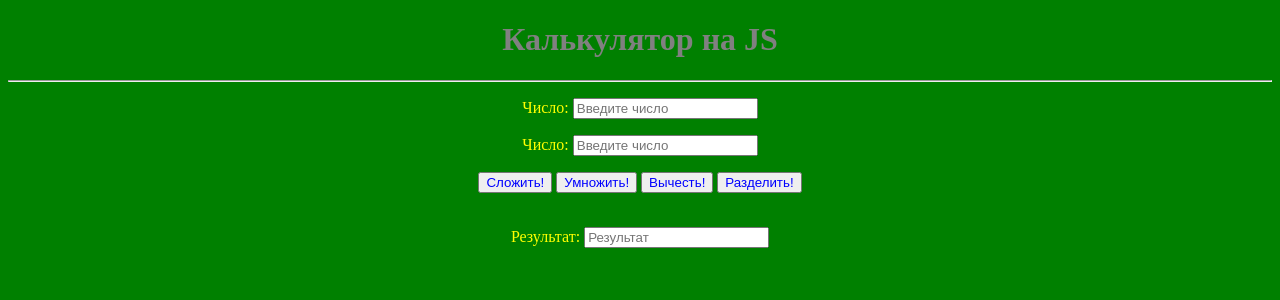
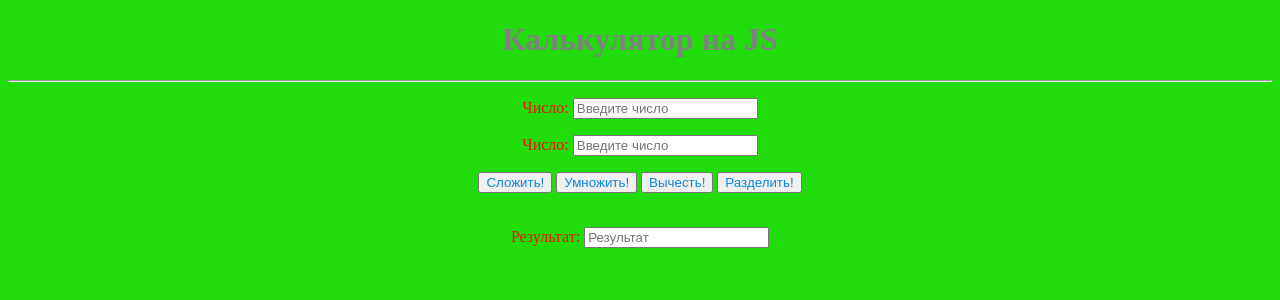
Before and after one commit to Malkiva/Calculator, a PHP site: page /calculator.html in a window 1280 px wide. Shown: the top 300 px of the page. Run offline with PHP 8.4, Linux system fonts and the light colour scheme.

Commit message:
Update st.css

```diff
--- a/st.css
+++ b/st.css
@@ -3,12 +3,16 @@ h1 {
 	color:grey;
 }
 button{
-	color:blue;
+	color:#0D89DB;
 }
 body{
-	background:green;
+	background:#22DB0D;
+}
+.yelloow{
+	text-align:center;
+	color:yellow;
 }
 p{
 	text-align:center;
-	color:yellow;
+	color:rgba(255,0,0,0.9);
 }
```
